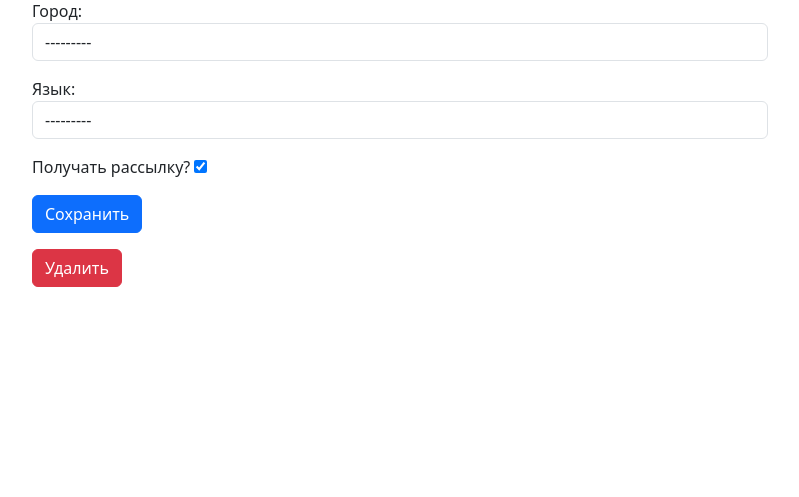
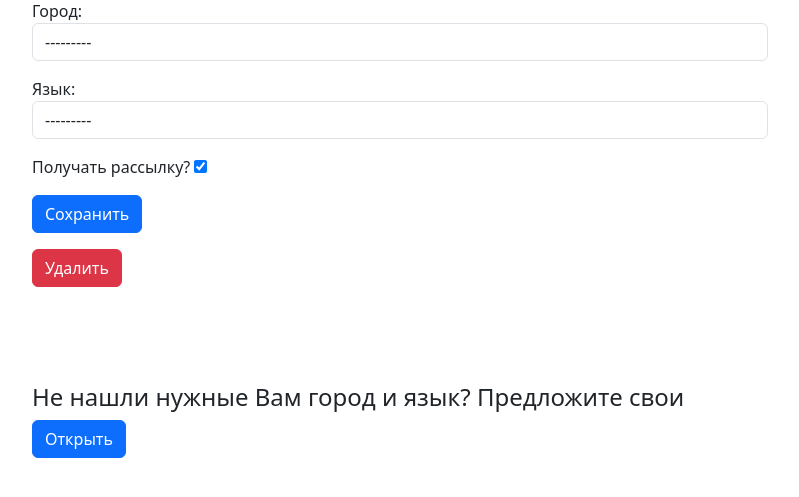
Before and after one commit to RuslanGafurov/JobFinder, a Django app: page /users/profile/ in a window 1280 px wide. Shown: the part 159-656 px from the top of the page, without its empty margins (240-1039 px from the left). Run offline with Django 4.2, Linux system fonts and the light colour scheme; the visitor is signed in with stand-in values (Sample User, id 1); data that the repository does not hold is empty.

Commit message:
Added the form for submitting suggestions

```diff
--- a/users/templates/users/profile.html
+++ b/users/templates/users/profile.html
@@ -21,4 +21,29 @@
         </div>
     </div>
 
+    <div class="row my-5">
+        <div class="col-md-8 my-3 mx-auto">
+
+            <h4 class="my=2">Не нашли нужные Вам город и язык? Предложите свои</h4>
+
+            <p class="d-inline-flex gap-1">
+              <button class="btn btn-primary" type="button" data-bs-toggle="collapse" data-bs-target="#collapseExample" aria-expanded="false" aria-controls="collapseExample">
+                Открыть
+              </button>
+            </p>
+
+            <div class="collapse" id="collapseExample">
+              <div class="card card-body">
+                <form method="POST" action="{% url 'users:contact' %}">{% csrf_token %}
+                    <div class="form-group">
+                        {{ contact_form.as_p }}
+                    </div>
+                    <button type="submit" class="btn btn-primary">Отправить</button>
+                </form>
+              </div>
+            </div>
+
+        </div>
+    </div>
+
 {% endblock content %}
```
